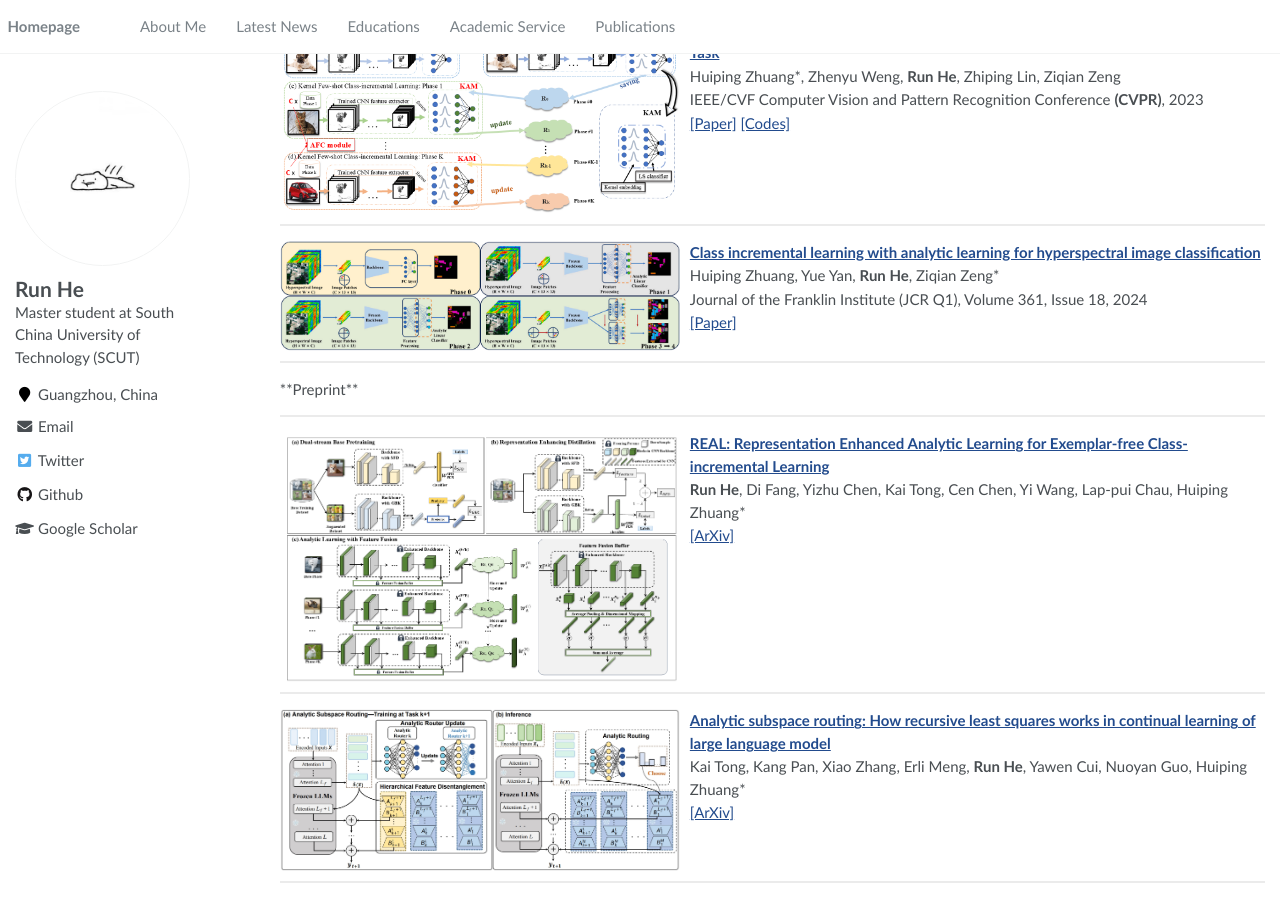
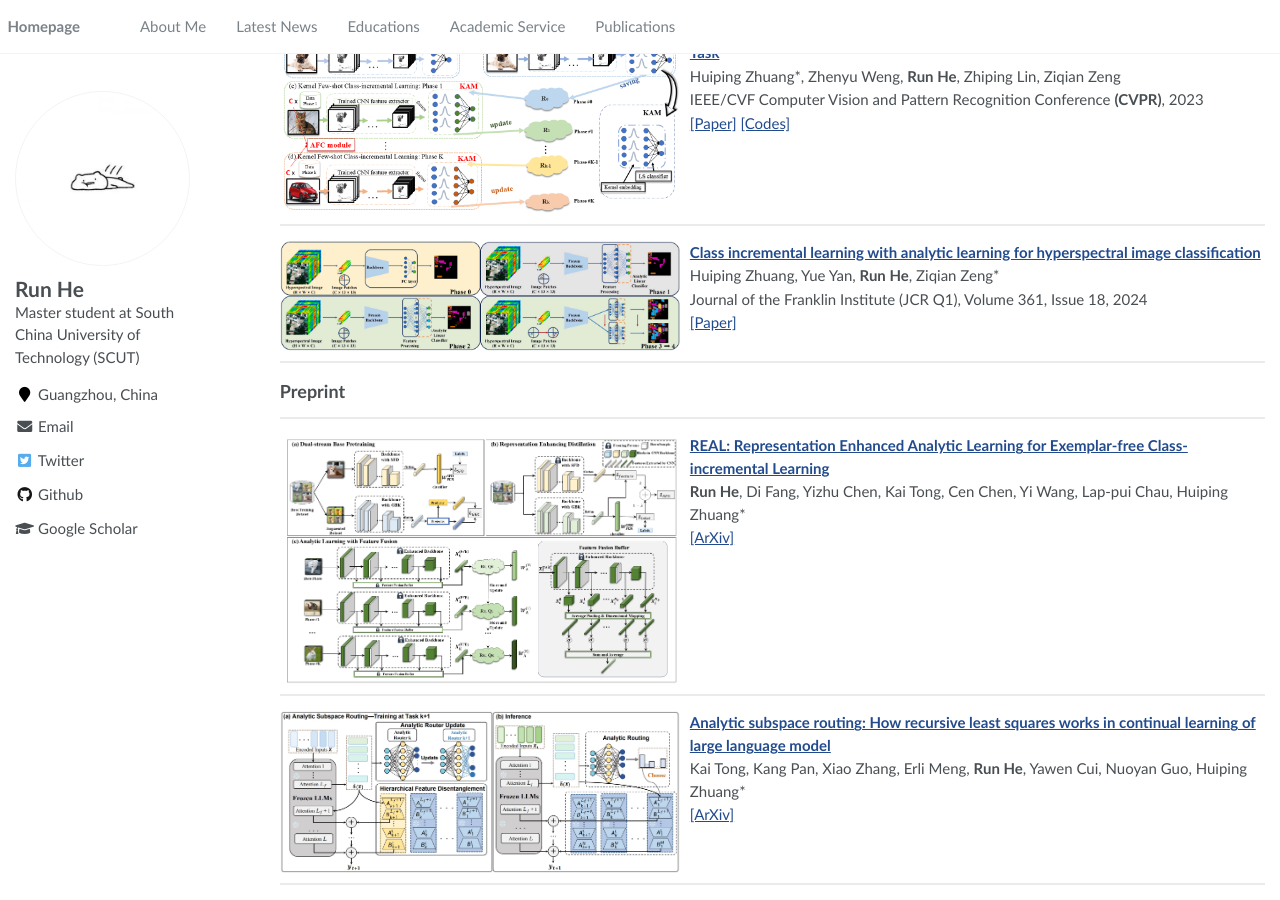
Before and after one commit to RHe502/RHe502.github.io, a Jekyll site: the page built from _pages/about.md, in a window 1280 px wide and 900 px high, scrolled down 2301 px. Built offline with Jekyll 4.4.1, drawn with Linux system fonts in a browser that asks for light colours.

Commit message:
Update about.md

```diff
--- a/_pages/about.md
+++ b/_pages/about.md
@@ -119,6 +119,7 @@ Invited as reviewer of Knowledge-Based System, NeurIPS 2025.
   <dd>Xiang Zhang, <strong>Run He</strong>, Chen Jiao, Di Fang, Ming Li, Ziqian Zeng, Cen Chen, Huiping Zhuang*</dd>
   <dd>International Conference on Machine Learning <strong>(ICML)</strong>, 2025 (accpeted)</dd>
   <dd><a href="https://arxiv.org/abs/2506.00816">[ArXiv]</a> <a href="hhttps://github.com/scut-zx/L3A">[Codes]</a> </dd>
+</dl>
 <hr>
 
 <dl>
@@ -191,7 +192,7 @@ Analytic-federated-learning">[Codes]</a> <a href="https://arxiv.org/abs/2405.162
 
 <hr>
 
-**Preprint**
+## Preprint
 <hr>
 <dl>
   <dt><img align="left" width="400" src="../images/paper/real.png" alt="Client As Navigator"></dt>
```
